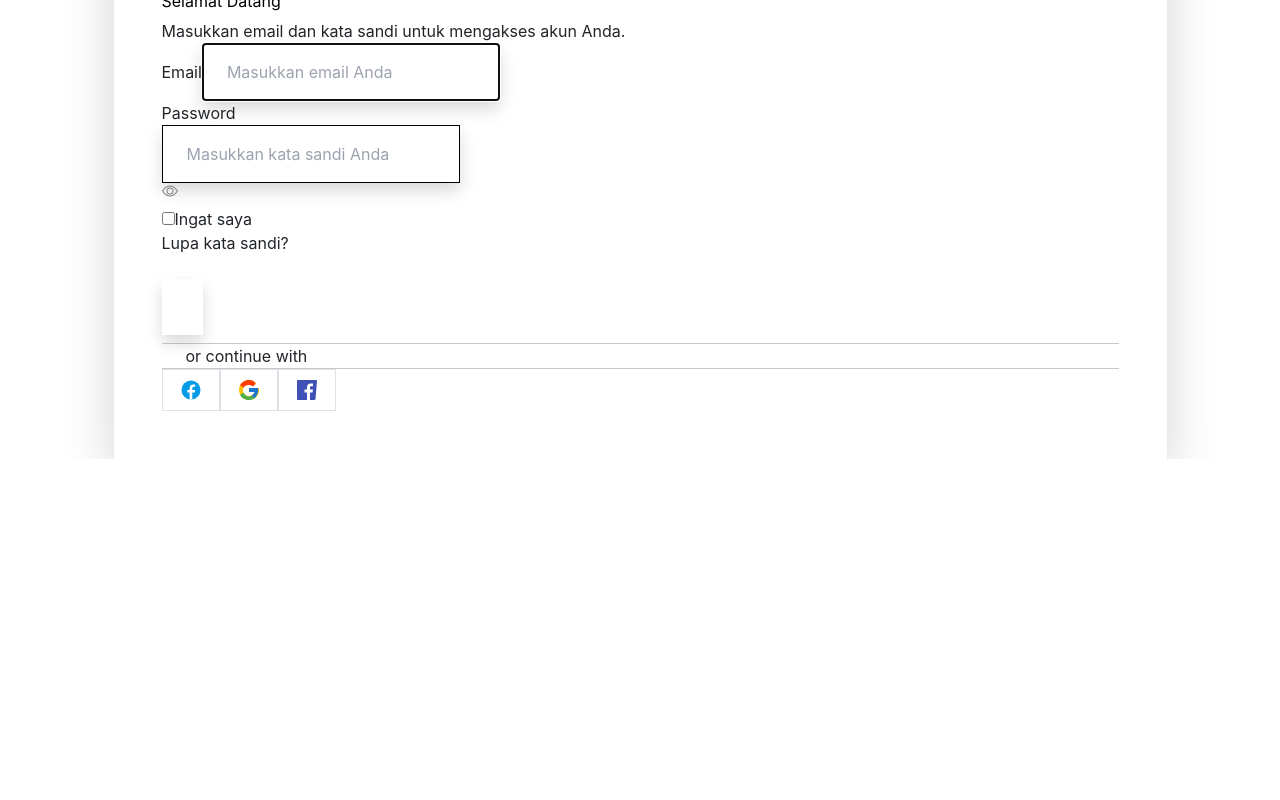
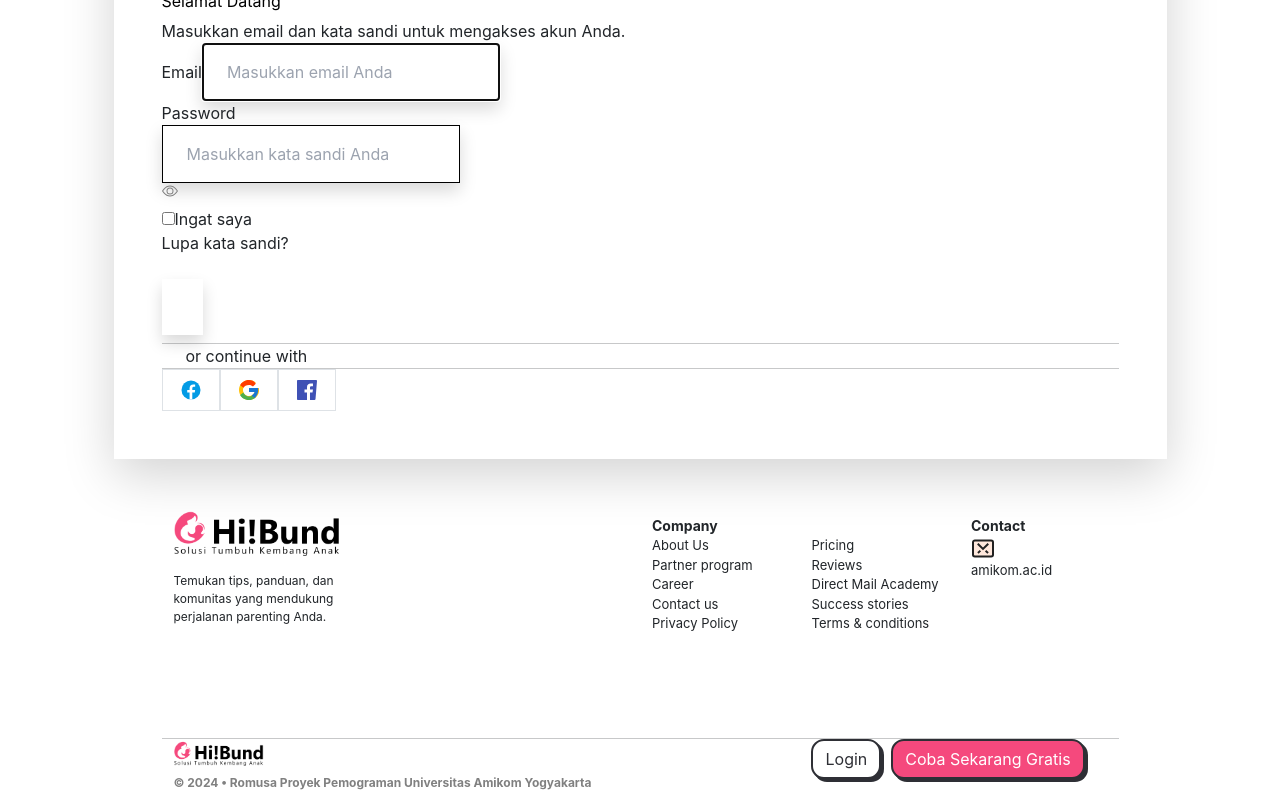
Before and after one commit to hasbihz24/HiBund-fe, a React (Vite) app in the folder HiBund-app/: page / in a window 1280 px wide. Shown: the part 486-1286 px from the top of the page. Before the commit the page ends 945 px from the top, so only its background shows below. Built offline with nearby package versions, Linux system fonts and the light colour scheme.

Commit message:
membuat edit-profil

```diff
--- a/HiBund-app/src/App.jsx
+++ b/HiBund-app/src/App.jsx
@@ -26,7 +26,7 @@ function App() {
        <Route path="/profil" element={<Profil/>}></Route>
        <Route path="/edit-profil" element={<EditProfile/>}></Route>
        </Routes>
-       {/*<Footer></Footer>*/}
+       <Footer></Footer>
     </>
   );
 }
```
